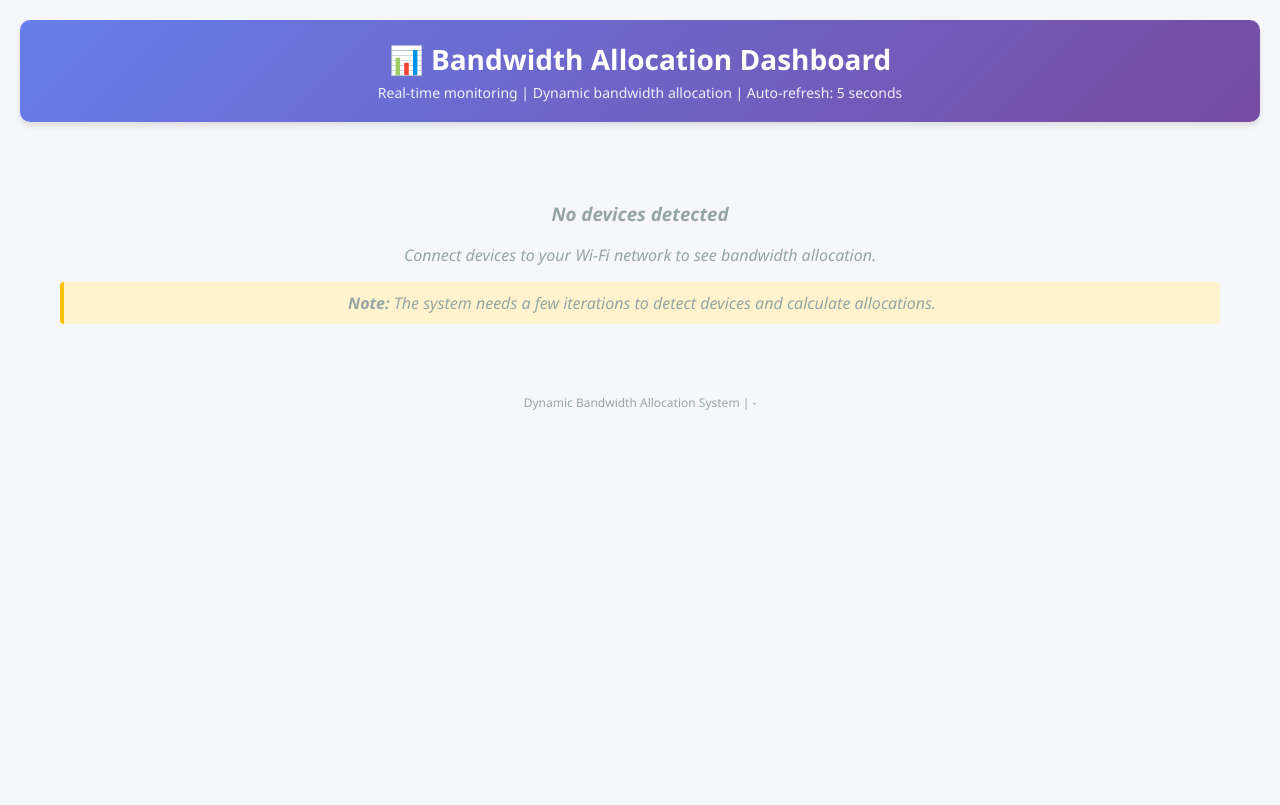
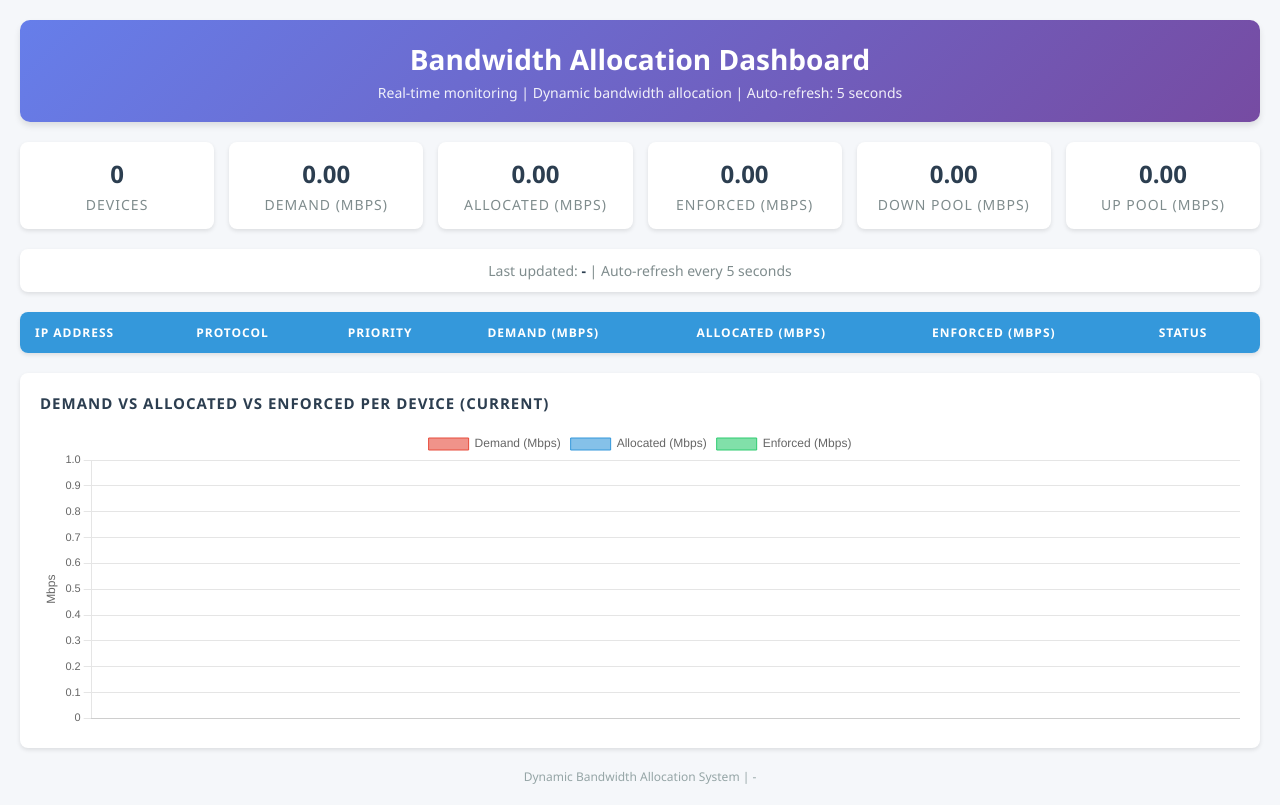
Before and after one commit to chaudharykeshavraj/dynamic-allocation, a Flask app: page / in a window 1280 px wide. Before the commit the page ends 410 px from the top, so only its background shows below. Run offline with Flask 3, Linux system fonts and the light colour scheme; lists and menus that the app fills with data are empty.

Commit message:
Pushed new dataset

```diff
--- a/templates/dashboard.html
+++ b/templates/dashboard.html
@@ -2,7 +2,7 @@
 <html>
 <head>
     <title>Bandwidth Allocation Dashboard</title>
-    <meta http-equiv="refresh" content="5">
+    <!-- AJAX polling replaces meta refresh — page stays alive, charts persist -->
     <script src="https://cdnjs.cloudflare.com/ajax/libs/Chart.js/4.4.1/chart.umd.min.js"></script>
     <style>
         body {
@@ -164,7 +164,7 @@
             margin-left: 8px;
         }
 
-        /* ── bar chart card ── */
+        /* ── chart cards ── */
         .chart-card {
             background: white;
             border-radius: 8px;
@@ -189,44 +189,41 @@
 
 <body>
     <div class="header">
-        <h2>📊 Bandwidth Allocation Dashboard</h2>
+        <h2>Bandwidth Allocation Dashboard</h2>
         <p>Real-time monitoring | Dynamic bandwidth allocation | Auto-refresh: 5 seconds</p>
     </div>
-
-    {% if devices %}
 
     <!-- ── Stats cards ── -->
     <div class="stats">
         <div class="stat">
-            <div class="stat-number">{{ totals.devices }}</div>
+            <div class="stat-number" id="stat-devices">{{ totals.devices }}</div>
             <div class="stat-label">Devices</div>
         </div>
         <div class="stat">
-            <div class="stat-number">{{ "%.2f"|format(totals.demand) }}</div>
+            <div class="stat-number" id="stat-demand">{{ "%.2f"|format(totals.demand) }}</div>
             <div class="stat-label">Demand (Mbps)</div>
         </div>
         <div class="stat">
-            <div class="stat-number">{{ "%.2f"|format(totals.allocated) }}</div>
+            <div class="stat-number" id="stat-allocated">{{ "%.2f"|format(totals.allocated) }}</div>
             <div class="stat-label">Allocated (Mbps)</div>
         </div>
         <div class="stat">
-            <div class="stat-number">{{ "%.2f"|format(totals.enforced) }}</div>
+            <div class="stat-number" id="stat-enforced">{{ "%.2f"|format(totals.enforced) }}</div>
             <div class="stat-label">Enforced (Mbps)</div>
         </div>
         <div class="stat">
-            <div class="stat-number">{{ "%.2f"|format(totals.down_pool) }}</div>
+            <div class="stat-number" id="stat-down-pool">{{ "%.2f"|format(totals.down_pool) }}</div>
             <div class="stat-label">Down Pool (Mbps)</div>
         </div>
         <div class="stat">
-            <div class="stat-number">{{ "%.2f"|format(totals.up_pool) }}</div>
+            <div class="stat-number" id="stat-up-pool">{{ "%.2f"|format(totals.up_pool) }}</div>
             <div class="stat-label">Up Pool (Mbps)</div>
         </div>
     </div>
 
-    <div class="update">
-        📅 <strong>{{ totals.date }}</strong> |
-        🕐 Last updated: <strong>{{ totals.time }}</strong> |
-        🔄 Auto-refresh every 5 seconds
+    <div class="update" id="update-bar">
+        Last updated: <strong id="update-time">{{ totals.time }}</strong> |
+        Auto-refresh every 5 seconds
     </div>
 
     <!-- ── Table ── -->
@@ -237,13 +234,12 @@
                 <th>Protocol</th>
                 <th>Priority</th>
                 <th>Demand (Mbps)</th>
-                <th>Allocated ↓ / ↑ (Mbps)</th>
-                <th>Enforced ↓ / ↑ (Mbps)</th>
-                <!--    <th>Match</th>  -->
+                <th>Allocated (Mbps)</th>
+                <th>Enforced (Mbps)</th>
                 <th>Status</th>
             </tr>
         </thead>
-        <tbody>
+        <tbody id="device-table-body">
             {% for device in devices %}
             <tr>
                 <td><span class="ip-address">{{ device.ip }}</span></td>
@@ -253,24 +249,15 @@
                 </td>
                 <td>{{ "%.2f"|format(device.demand) }}</td>
                 <td>
-                    <span class="bw-down">↓ {{ "%.2f"|format(device.down_allocated) }}</span>
+                    <span class="bw-down">{{ "%.2f"|format(device.down_allocated) }}</span>
                     &nbsp;/&nbsp;
-                    <span class="bw-up">↑ {{ "%.2f"|format(device.up_allocated) }}</span>
+                    <span class="bw-up">{{ "%.2f"|format(device.up_allocated) }}</span>
                 </td>
                 <td>
-                    <span class="bw-down">↓ {{ "%.2f"|format(device.enforced_down) }}</span>
+                    <span class="bw-down">{{ "%.2f"|format(device.enforced_down) }}</span>
                     &nbsp;/&nbsp;
-                    <span class="bw-up">↑ {{ "%.2f"|format(device.enforced_up) }}</span>
+                    <span class="bw-up">{{ "%.2f"|format(device.enforced_up) }}</span>
                 </td>
-                <!--
-                    <td>
-                        {% if device.is_match %}
-                        <span class="badge-match">✓ Match</span>
-                        {% else %}
-                        <span class="badge-mismatch">✗ Mismatch</span>
-                        {% endif %}
-                    </td>
-                -->
                 <td class="{{ device.status }}">
                     {% if device.status == "active" %}
                     <span class="status-active"></span>Active
@@ -283,43 +270,46 @@
         </tbody>
     </table>
 
-    <!-- ── Bar chart below table ── -->
+    <!-- ── Bar chart ── -->
     <div class="chart-card">
-        <h3>📊 Demand vs Allocated vs Enforced per Device</h3>
+        <h3>Demand vs Allocated vs Enforced per Device (Current)</h3>
         <div class="chart-canvas-wrap">
             <canvas id="barChart"></canvas>
         </div>
     </div>
 
+    <div style="text-align: center; margin-top: 20px; color: #95a5a6; font-size: 12px;">
+        Dynamic Bandwidth Allocation System | <span id="footer-date">{{ totals.date }}</span>
+    </div>
+
     <script>
-        const devices   = {{ devices | tojson }};
-        const labels    = devices.map(d => d.ip);
-        const demand    = devices.map(d => d.demand);
-        const allocated = devices.map(d => d.allocated);
-        const enforced  = devices.map(d => d.enforced);
+        // ── initial data from Jinja (first page load) ──
+        let currentDevices = {{ devices | tojson }};
 
-        new Chart(document.getElementById('barChart'), {
+        // ── create bar chart ──
+        const barCtx = document.getElementById('barChart').getContext('2d');
+        const barChart = new Chart(barCtx, {
             type: 'bar',
             data: {
-                labels  : labels,
+                labels  : currentDevices.map(d => d.ip),
                 datasets: [
                     {
                         label          : 'Demand (Mbps)',
-                        data           : demand,
+                        data           : currentDevices.map(d => d.demand),
                         backgroundColor: '#e74c3c99',
                         borderColor    : '#e74c3c',
                         borderWidth    : 1,
                     },
                     {
                         label          : 'Allocated (Mbps)',
-                        data           : allocated,
+                        data           : currentDevices.map(d => d.allocated),
                         backgroundColor: '#3498db99',
                         borderColor    : '#3498db',
                         borderWidth    : 1,
                     },
                     {
                         label          : 'Enforced (Mbps)',
-                        data           : enforced,
+                        data           : currentDevices.map(d => d.enforced),
                         backgroundColor: '#2ecc7199',
                         borderColor    : '#2ecc71',
                         borderWidth    : 1,
@@ -342,20 +332,72 @@
                 }
             }
         });
+
+        // ── update functions ──
+        function updateStats(totals) {
+            document.getElementById('stat-devices').textContent    = totals.devices;
+            document.getElementById('stat-demand').textContent     = totals.demand.toFixed(2);
+            document.getElementById('stat-allocated').textContent  = totals.allocated.toFixed(2);
+            document.getElementById('stat-enforced').textContent   = totals.enforced.toFixed(2);
+            document.getElementById('stat-down-pool').textContent  = totals.down_pool.toFixed(2);
+            document.getElementById('stat-up-pool').textContent    = totals.up_pool.toFixed(2);
+            document.getElementById('update-time').textContent     = totals.time;
+            document.getElementById('footer-date').textContent     = totals.date;
+        }
+
+        function updateTable(devices) {
+            const tbody = document.getElementById('device-table-body');
+            let html = '';
+
+            for (const d of devices) {
+                const statusClass = d.status === 'active' ? 'active' : 'inactive';
+                const statusDot   = d.status === 'active'
+                    ? '<span class="status-active"></span>Active'
+                    : '<span class="status-inactive"></span>Idle';
+
+                html += `<tr>
+                    <td><span class="ip-address">${d.ip}</span></td>
+                    <td>${d.protocol}</td>
+                    <td><span class="priority priority-${d.priority}">${d.priority}</span></td>
+                    <td>${d.demand.toFixed(2)}</td>
+                    <td>
+                        <span class="bw-down">${d.down_allocated.toFixed(2)}</span>
+                        &nbsp;/&nbsp;
+                        <span class="bw-up">${d.up_allocated.toFixed(2)}</span>
+                    </td>
+                    <td>
+                        <span class="bw-down">${d.enforced_down.toFixed(2)}</span>
+                        &nbsp;/&nbsp;
+                        <span class="bw-up">${d.enforced_up.toFixed(2)}</span>
+                    </td>
+                    <td class="${statusClass}">${statusDot}</td>
+                </tr>`;
+            }
+
+            tbody.innerHTML = html;
+        }
+
+        function updateBarChart(devices) {
+            barChart.data.labels           = devices.map(d => d.ip);
+            barChart.data.datasets[0].data = devices.map(d => d.demand);
+            barChart.data.datasets[1].data = devices.map(d => d.allocated);
+            barChart.data.datasets[2].data = devices.map(d => d.enforced);
+            barChart.update();
+        }
+
+        // ── AJAX polling — fetch /api/data every 5 seconds ──
+        setInterval(async () => {
+            try {
+                const resp = await fetch('/api/data');
+                const data = await resp.json();
+                updateStats(data.totals);
+                updateTable(data.devices);
+                updateBarChart(data.devices);
+            } catch (err) {
+                console.error('Dashboard fetch error:', err);
+            }
+        }, 5000);
     </script>
 
-    {% else %}
-    <div class="no-data">
-        <h3>No devices detected</h3>
-        <p>Connect devices to your Wi-Fi network to see bandwidth allocation.</p>
-        <div class="warning">
-            <strong>Note:</strong> The system needs a few iterations to detect devices and calculate allocations.
-        </div>
-    </div>
-    {% endif %}
-
-    <div style="text-align: center; margin-top: 20px; color: #95a5a6; font-size: 12px;">
-        Dynamic Bandwidth Allocation System | {{ totals.date }}
-    </div>
 </body>
 </html>
```
Also changed, not shown: dashboard.py (+27 -6 lines), monitor.py (+23 -34 lines), README.md, every_data.csv, 8 other files.
